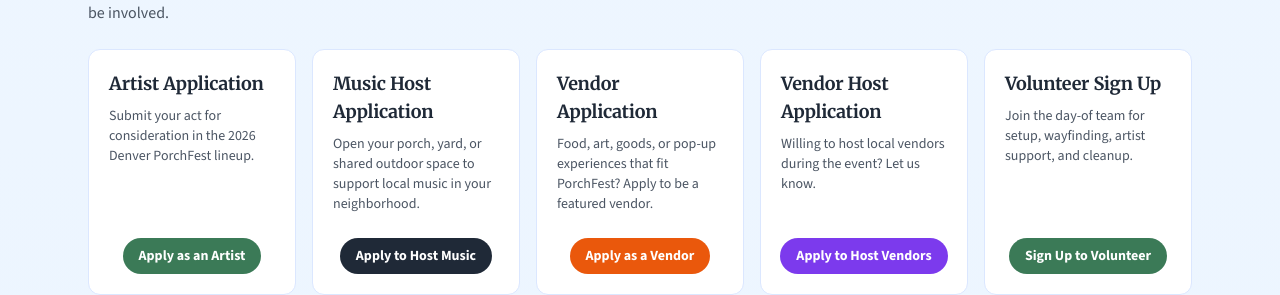
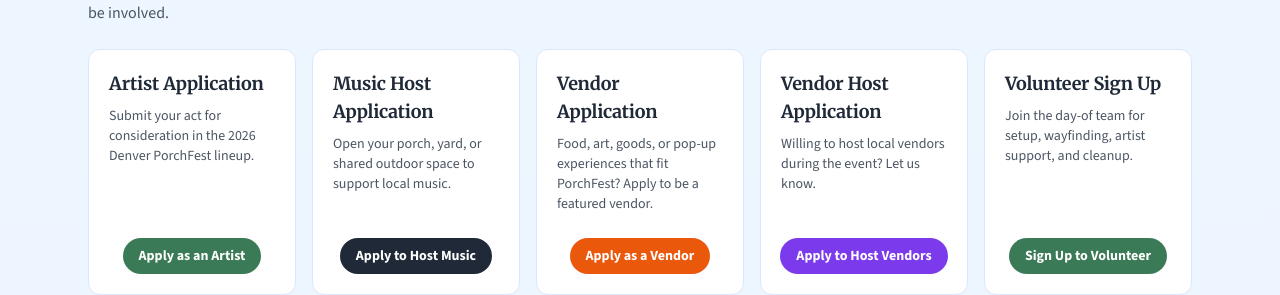
Before and after one commit to the97bradley/denver-porchfest, a Next.js app: page / in a window 1280 px wide. Shown: the part 2003-2298 px from the top of the page. Built offline with nearby package versions, Linux system fonts and the light colour scheme; no server answers.

Commit message:
Shorten music host application description copy

```diff
--- a/src/app/page.tsx
+++ b/src/app/page.tsx
@@ -242,7 +242,7 @@ export default async function Home() {
               <h3 className="text-lg font-semibold text-[#1f2937]">Music Host Application</h3>
               <p className="mt-2 flex-1 text-sm text-[#4b5563]">
                 Open your porch, yard, or shared outdoor space to support local
-                music in your neighborhood.
+                music.
               </p>
               <a
                 href={hostApplicationUrl}
```
